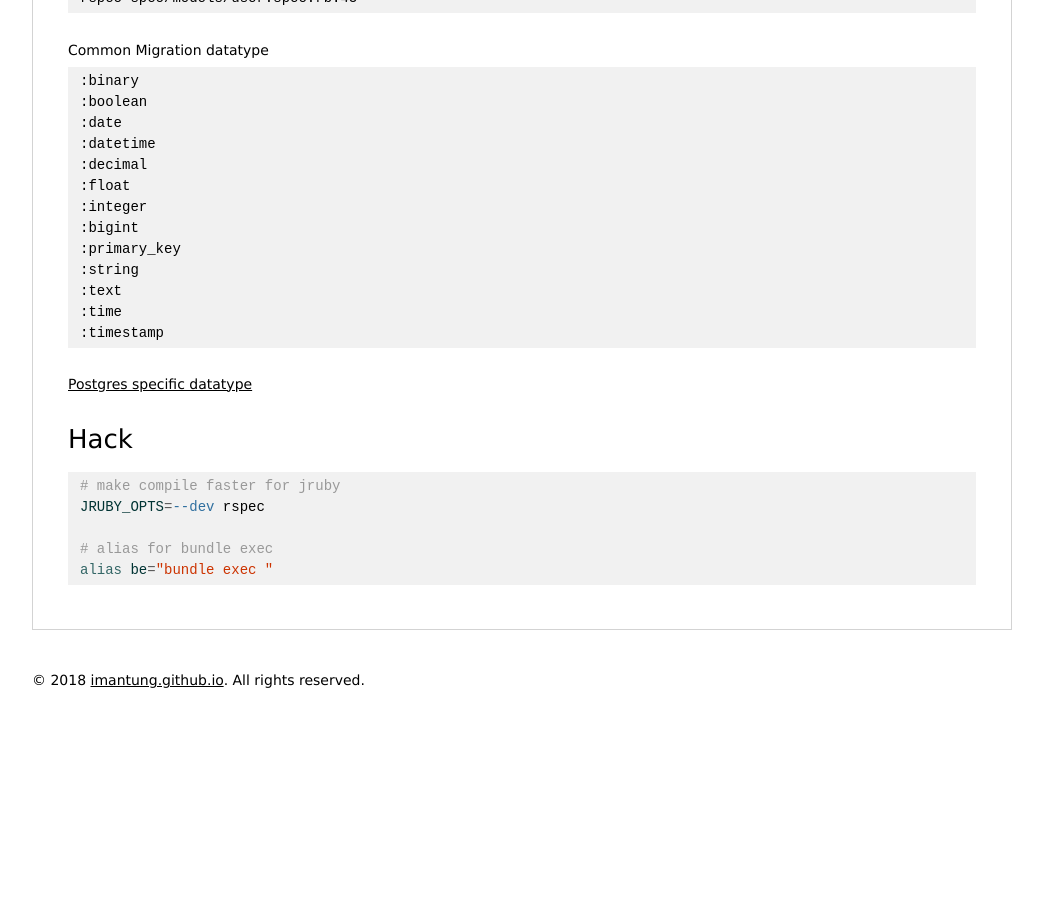
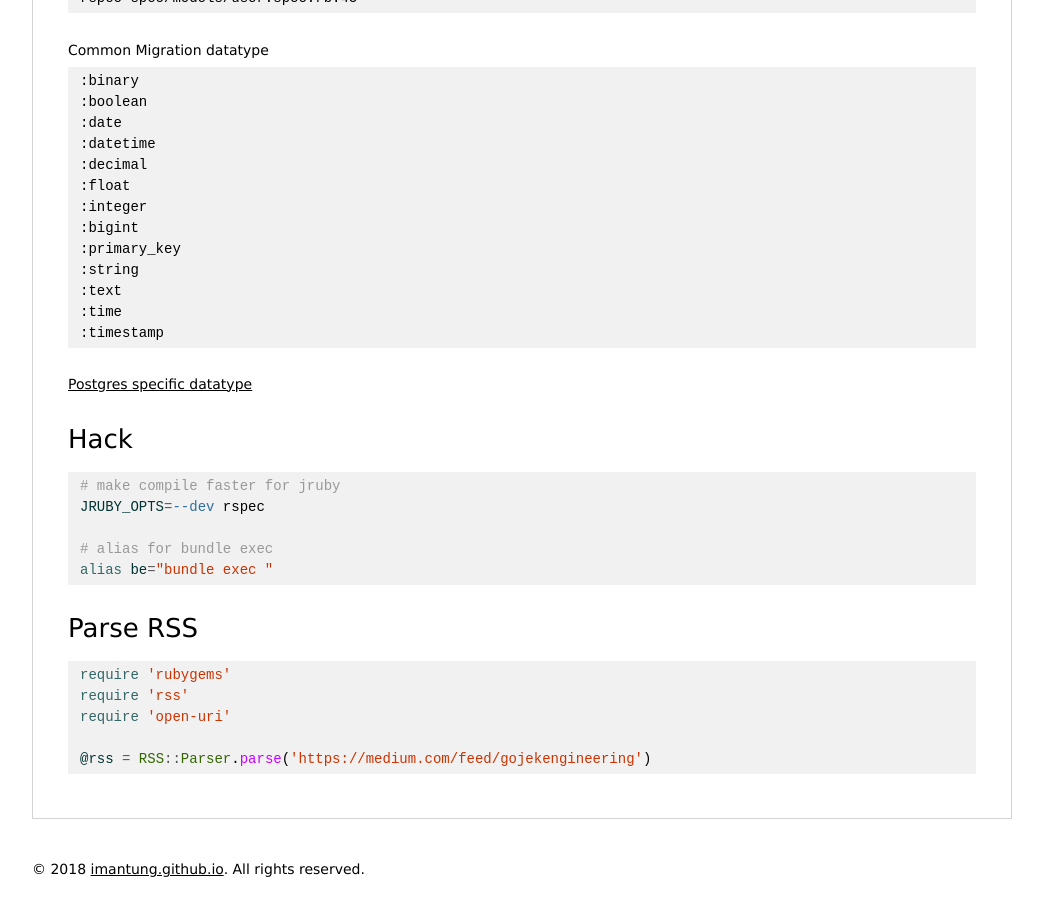
Before and after one commit to imantung/imantung.github.io, a Jekyll site: the page built from gist/techstacks/ruby.md, in a window 1280 px wide and 900 px high, scrolled down 1472 px. Shown: the whole window, without its empty margins (118-1161 px from the left). Built offline with Jekyll 4.4.1, drawn with Linux system fonts in a browser that asks for light colours; nearby versions of some CDN libraries; before the commit the page ends 2183 px from its top, so only the background shows below that.

Commit message:
add parse RSS snipet code

````diff
--- a/gist/techstacks/ruby.md
+++ b/gist/techstacks/ruby.md
@@ -99,3 +99,13 @@ JRUBY_OPTS=--dev rspec
 # alias for bundle exec
 alias be="bundle exec "
 ```
+
+### Parse RSS
+
+```rb
+require 'rubygems'
+require 'rss'
+require 'open-uri'
+
+@rss = RSS::Parser.parse('https://medium.com/feed/gojekengineering')
+```
````
